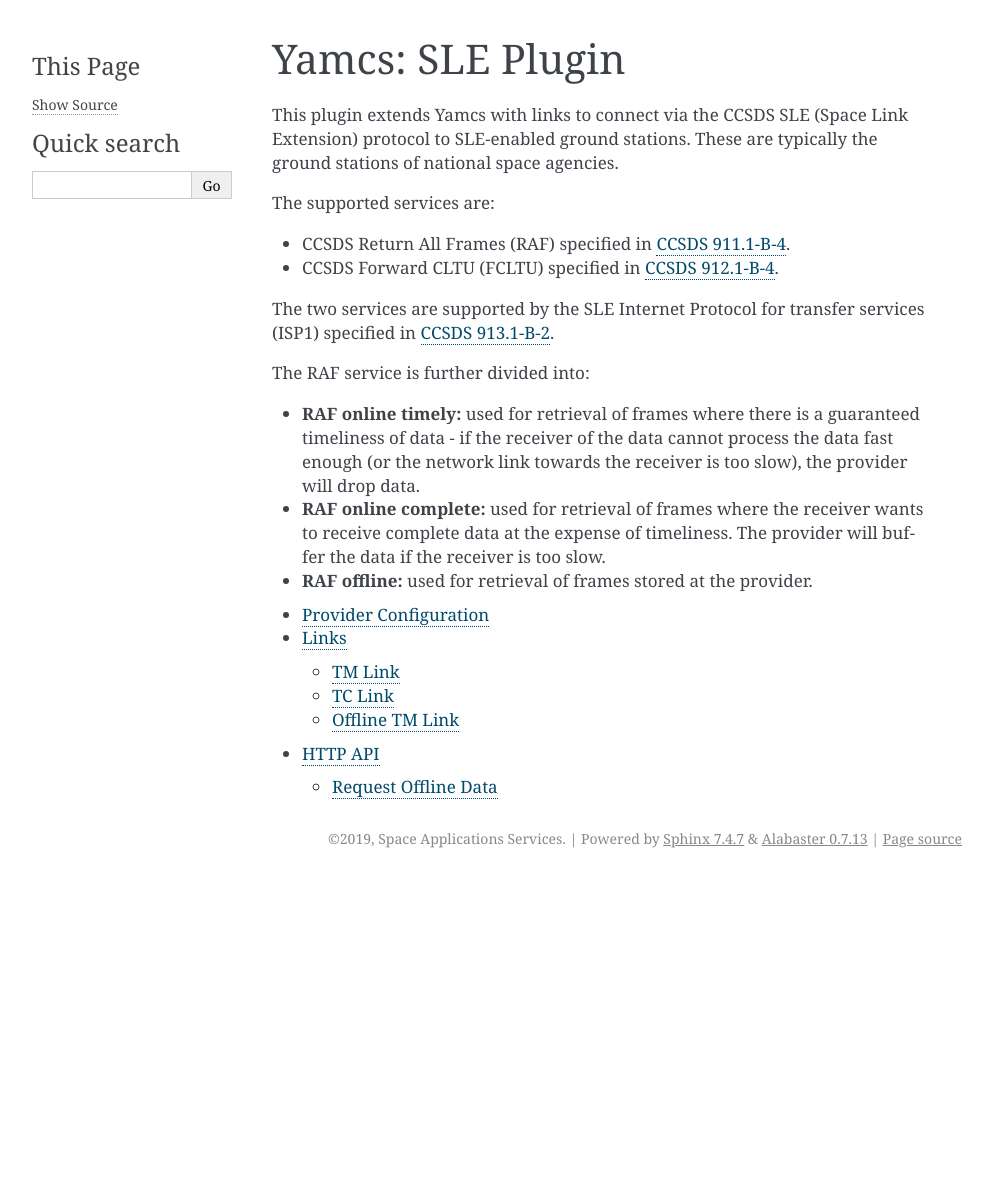
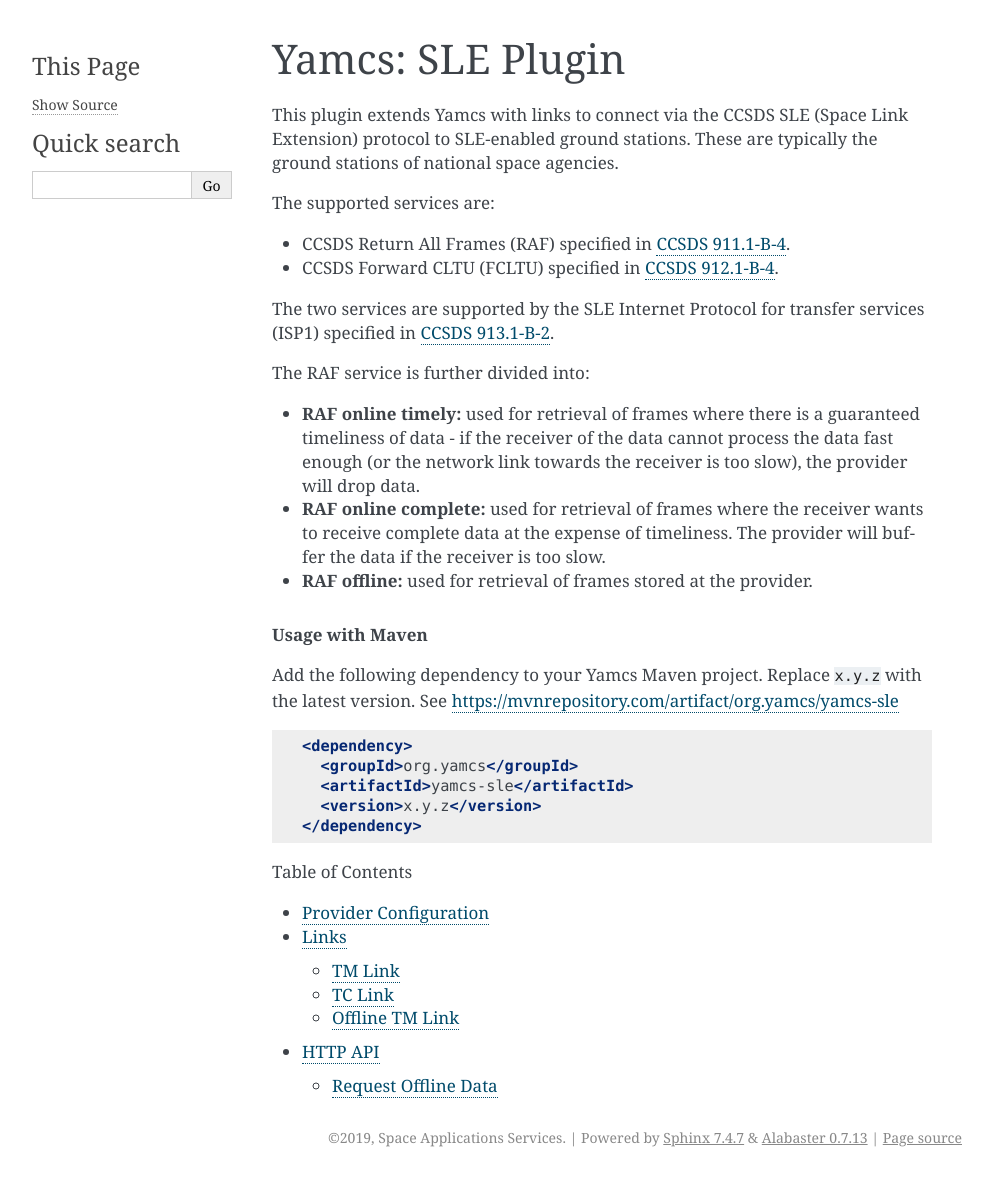
Before and after one commit to yamcs/yamcs-sle, a Sphinx documentation site: the page built from docs/index.rst, in a window 1280 px wide. Shown: the whole page, without its empty margins (148-1141 px from the left). Built offline with Sphinx 7.4.7, drawn with Linux system fonts in a browser that asks for light colours; before the commit the page ends 900 px from its top, so only the background shows below that.

Commit message:
Update to latest Yamcs

```diff
--- a/docs/index.rst
+++ b/docs/index.rst
@@ -19,9 +19,22 @@
 
 * **RAF offline:** used for retrieval of frames stored at the provider.
 
+.. rubric:: Usage with Maven
+
+Add the following dependency to your Yamcs Maven project. Replace ``x.y.z`` with the latest version. See https://mvnrepository.com/artifact/org.yamcs/yamcs-sle
+
+.. code-block:: xml
+
+   <dependency>
+     <groupId>org.yamcs</groupId>
+     <artifactId>yamcs-sle</artifactId>
+     <version>x.y.z</version>
+   </dependency>
+
 
 .. toctree::
     :titlesonly:
+    :caption: Table of Contents
 
     provider-configuration
     links/index
--- a/docs/links/_includes/tm-options.rst
+++ b/docs/links/_includes/tm-options.rst
@@ -10,4 +10,4 @@
     If ``service`` is set to ``RCF``, this overrides the Spacecraft Id which is otherwise the one specified ``spacecraftId`` parameter part of the frame processing configuration.
 
 rcfVcId
-    If ``service`` is RCF, this specifies tThe Virtual Channel requested via RCF. By default it is -1 meaning all Virtual Channels for the defined spacraft. There is validation that this virtual channel is defined in the ``virtualChannels`` parameter part of the frame processing configuration.
+    If ``service`` is RCF, this specifies the Virtual Channel requested via RCF. By default it is -1 meaning all Virtual Channels for the defined spacecraft. There is validation that this virtual channel is defined in the ``virtualChannels`` parameter part of the frame processing configuration.
--- a/pom.xml
+++ b/pom.xml
@@ -6,7 +6,6 @@
 	<groupId>org.yamcs</groupId>
 	<artifactId>yamcs-sle</artifactId>
 	<version>1.0.1-SNAPSHOT</version>
-
 
 	<name>Yamcs SLE</name>
 	<url>https://yamcs.org</url>
--- a/src/main/yamcs/etc/yamcs.sle.yaml
+++ b/src/main/yamcs/etc/yamcs.sle.yaml
@@ -4,7 +4,7 @@
   - class: org.yamcs.archive.AlarmRecorder
   - class: org.yamcs.archive.EventRecorder
   - class: org.yamcs.archive.ReplayServer
-  - class: org.yamcs.archive.IndexServer
+  - class: org.yamcs.archive.CcsdsTmIndex
   - class: org.yamcs.ProcessorCreatorService
     args:
       name: "realtime"
--- a/src/main/yamcs/etc/yamcs.yaml
+++ b/src/main/yamcs/etc/yamcs.yaml
@@ -1,8 +1,6 @@
 # System-wide services
 services:
   - class: org.yamcs.http.HttpServer
-    args:
-      port: 8090
 
 #instances (or domains). One yarch database will be created for each of them
 # instance specific properties go into the file yamcs.{instance}.yaml
```
Also changed, not shown: other parts of pom.xml (+1 -1 lines), README.md (+13 -0 lines), docs/links/offline-tm.rst (+4 -3 lines), docs/links/tc.rst (+4 -3 lines), docs/links/tm.rst (+4 -3 lines), 2 other files.
